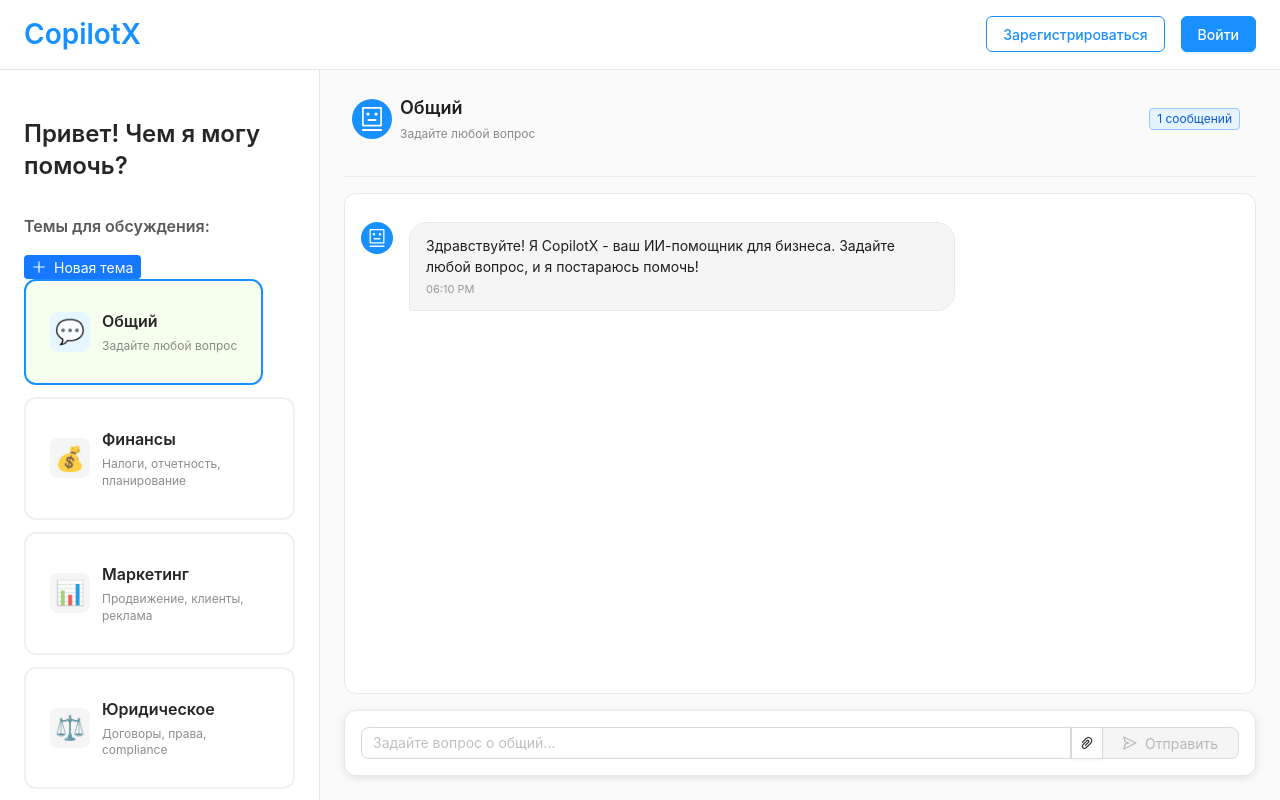
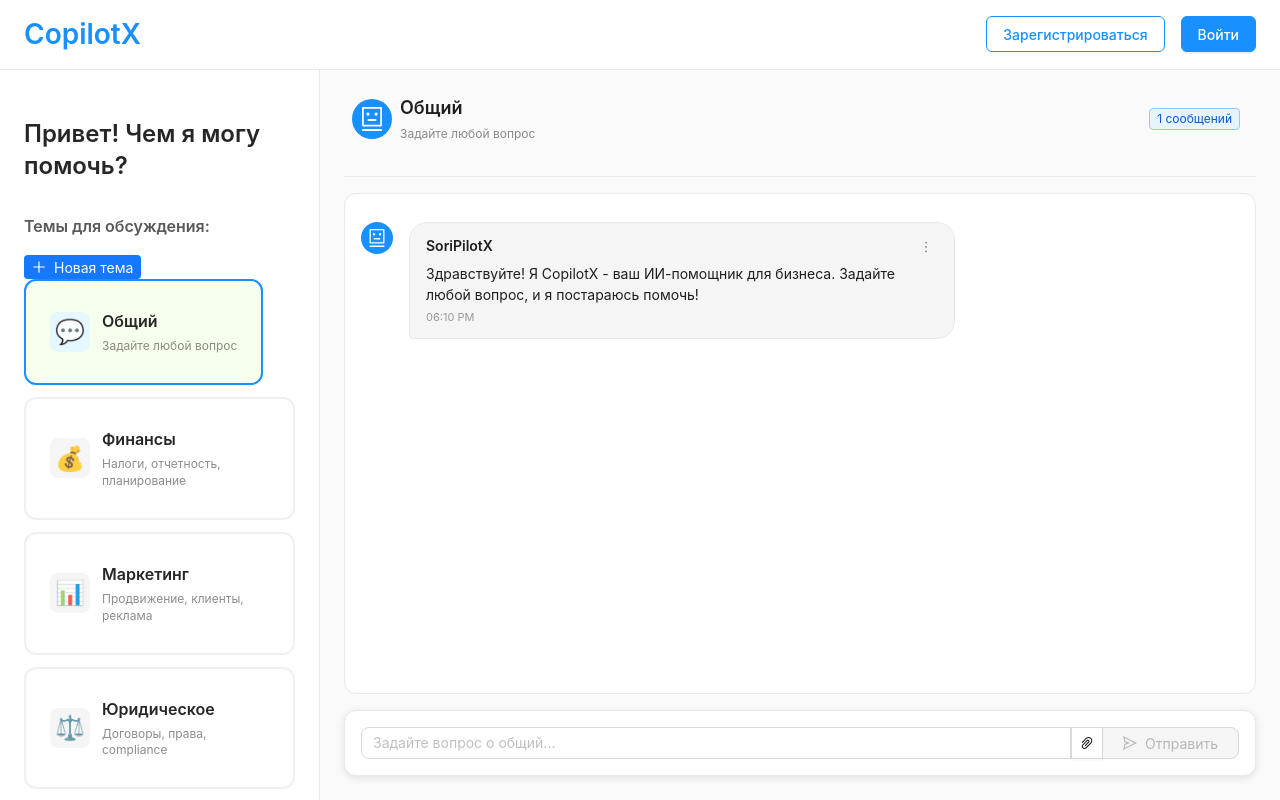
Before and after one commit to 5Zadrotov/AlphaCopilot, a React (Vite) app in the folder frontend/: page / in a window 1280 px wide. Built offline with nearby package versions, Linux system fonts and the light colour scheme; the HTML template or start-up script is replaced by a standard one.

Commit message:
feat: add message actions with three dots menu

```diff
--- a/frontend/src/components/ChatInterface.css
+++ b/frontend/src/components/ChatInterface.css
@@ -106,3 +106,51 @@
     align-self: flex-end;
   }
 }
+.message-header {
+  display: flex;
+  justify-content: space-between;
+  align-items: flex-start;
+  margin-bottom: 4px;
+}
+
+.message-sender {
+  font-weight: 600;
+  font-size: 14px;
+}
+
+.user-message .message-sender {
+  color: rgba(255, 255, 255, 0.9);
+}
+
+.ai-message .message-sender {
+  color: #666;
+}
+
+.message-actions-btn {
+  opacity: 0.6;
+  color: inherit;
+  transition: opacity 0.2s ease;
+}
+
+.message-actions-btn:hover {
+  opacity: 1;
+  background: rgba(0, 0, 0, 0.05);
+}
+
+.user-message .message-actions-btn {
+  color: rgba(255, 255, 255, 0.8);
+}
+
+.ai-message .message-actions-btn {
+  color: #666;
+}
+
+/* Убедимся, что сообщения хорошо выглядят */
+.message {
+  position: relative;
+  transition: background-color 0.2s ease;
+}
+
+.message:hover {
+  background: rgba(0, 0, 0, 0.02);
+}
--- a/frontend/src/components/ChatInterface.jsx
+++ b/frontend/src/components/ChatInterface.jsx
@@ -1,12 +1,11 @@
 import React, { useState, useRef, useEffect } from 'react';
-import { Input, Button, Avatar, List, Typography, Space, Tag, Divider, Collapse } from 'antd';
-import { SendOutlined, UserOutlined, RobotOutlined, PaperClipOutlined } from '@ant-design/icons';
+import { Input, Button, Avatar, List, Typography, Space, Tag, Divider, Dropdown, message } from 'antd';
+import { SendOutlined, UserOutlined, RobotOutlined, PaperClipOutlined, MoreOutlined, CopyOutlined, DeleteOutlined } from '@ant-design/icons';
 import FileUpload from './FileUpload';
 import './ChatInterface.css';
 
 const { TextArea } = Input;
 const { Title, Text } = Typography;
-const { Panel } = Collapse;
 
 const ChatInterface = ({ activeCategory, categories }) => {
   const [messages, setMessages] = useState({});
@@ -88,6 +87,72 @@ const ChatInterface = ({ activeCategory, categories }) => {
       hr: `Добро пожаловать в раздел "${categoryName}"! Здесь я могу помочь с вопросами найма, управления персоналом, мотивации сотрудников и HR-процессами. Что вас интересует?`
     };
     return welcomeMessages[categoryId] || welcomeMessages.general;
+  };
+
+  // Функция для удаления сообщения и всего что ниже
+  const handleDeleteMessage = (messageId) => {
+    setMessages(prev => {
+      const categoryMessages = prev[activeCategory] || [];
+      const index = categoryMessages.findIndex(msg => msg.id === messageId);
+
+      if (index !== -1) {
+        const newMessages = {
+          ...prev,
+          [activeCategory]: categoryMessages.slice(0, index)
+        };
+        return newMessages;
+      }
+      return prev;
+    });
+    message.success('Сообщение и последующий диалог удалены');
+  };
+
+  // Функция для копирования текста
+  const handleCopyMessage = async (text) => {
+    try {
+      await navigator.clipboard.writeText(text);
+      message.success('Текст скопирован');
+    } catch (err) {
+      message.error('Не удалось скопировать текст');
+    }
+  };
+
+  // Компонент действий для сообщения
+  const MessageActions = ({ message }) => {
+    const menuItems = [
+      {
+        key: 'copy',
+        label: 'Копировать текст',
+        icon: <CopyOutlined />,
+        onClick: () => handleCopyMessage(message.text)
+      }
+    ];
+
+    // Только для пользовательских сообщений добавляем удаление
+    if (message.sender === 'user') {
+      menuItems.push({
+        key: 'delete',
+        label: 'Удалить и очистить диалог ниже',
+        icon: <DeleteOutlined />,
+        danger: true,
+        onClick: () => handleDeleteMessage(message.id)
+      });
+    }
+
+    return (
+      <Dropdown
+        menu={{ items: menuItems }}
+        trigger={['click']}
+        placement="bottomRight"
+      >
+        <Button
+          type="text"
+          icon={<MoreOutlined />}
+          size="small"
+          className="message-actions-btn"
+        />
+      </Dropdown>
+    );
   };
 
   const handleFilesUpload = (files) => {
@@ -271,7 +336,13 @@ const ChatInterface = ({ activeCategory, categories }) => {
                     flexShrink: 0
                   }}
                 />
-                <div className="message-content">
+                <div className="message-content" style={{ flex: 1 }}>
+                  <div className="message-header">
+                    <Text strong className="message-sender">
+                      {message.sender === 'bot' ? 'SoriPilotX' : 'Вы'}
+                    </Text>
+                    <MessageActions message={message} />
+                  </div>
                   <Text className="message-text">{message.text}</Text>
                   {message.files && (
                     <div className="file-attachments">
```
Also changed, not shown: frontend/src/components/MessageActions.jsx (added, +60 -0 lines).
